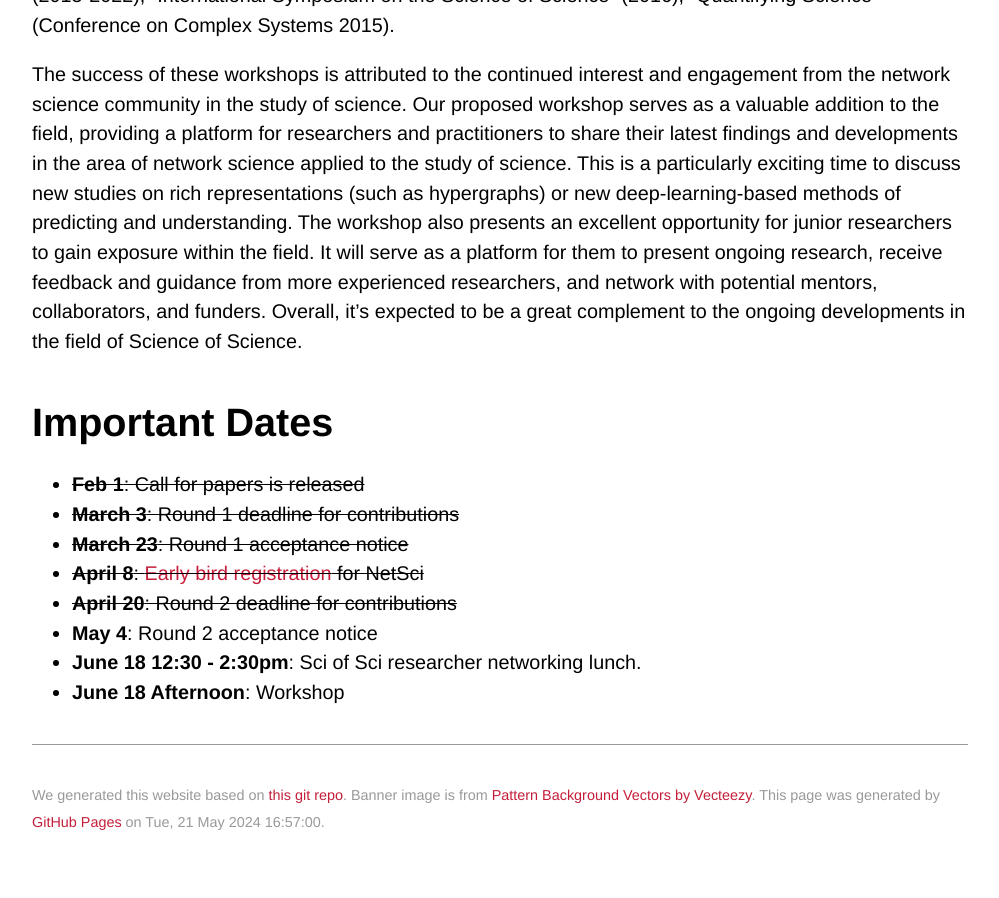
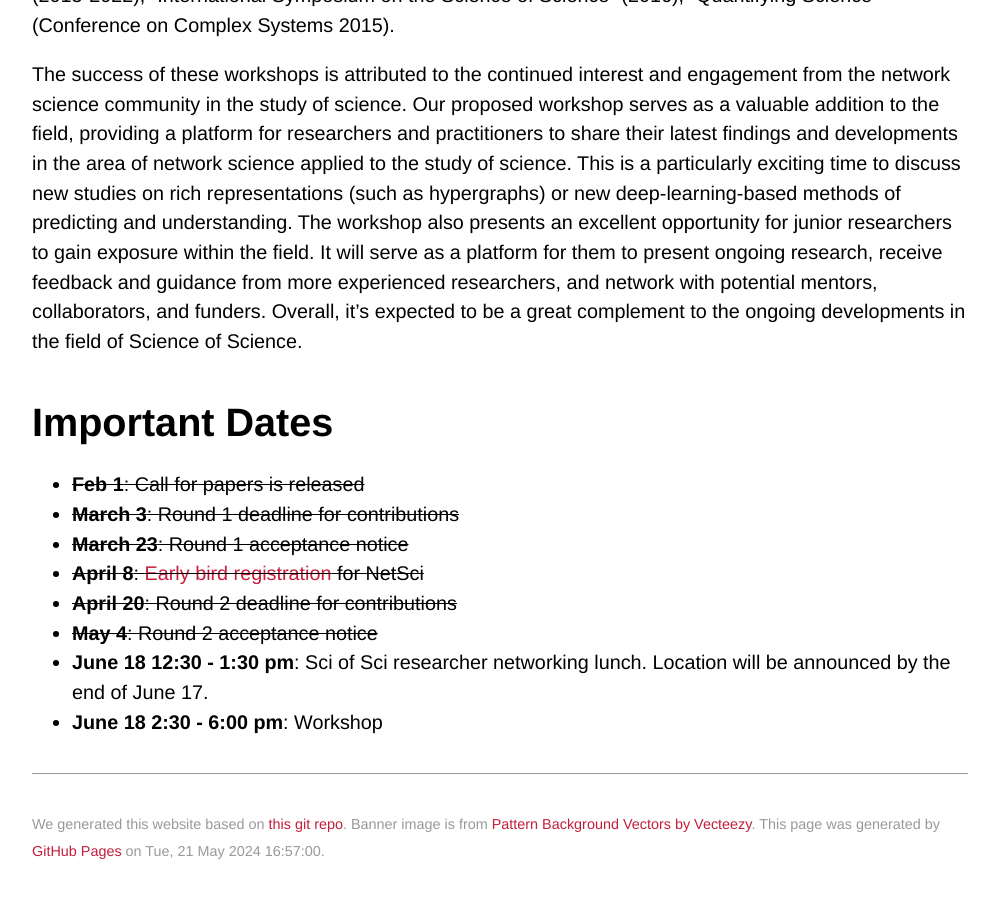
Before and after one commit to netscisci/netscisci.github.io, a Jekyll site: the page built from index.md, in a window 1280 px wide and 900 px high, scrolled down 1421 px. Shown: the whole window, without its empty margins (140-1139 px from the left). Built offline with Jekyll 4.4.1, drawn with Linux system fonts in a browser that asks for light colours; some web fonts are replaced; our own code applies the rules of GitHub Pages for plain Markdown files; before the commit the page ends 2292 px from its top, so only the background shows below that.

Commit message:
Update index.md

```diff
--- a/index.md
+++ b/index.md
@@ -26,6 +26,6 @@ The success of these workshops is attributed to the continued interest and engag
 - ~~**March 23**: Round 1 acceptance notice~~
 - ~~**April 8**: [Early bird registration](https://netsci2024.com/en/participate/registration) for NetSci~~
 - ~~**April 20**: Round 2 deadline for contributions~~
-- **May 4**: Round 2 acceptance notice
-- **June 18 12:30 - 2:30pm**: Sci of Sci researcher networking lunch.
-- **June 18 Afternoon**: Workshop
+- ~~**May 4**: Round 2 acceptance notice~~
+- **June 18 12:30 - 1:30 pm**: Sci of Sci researcher networking lunch. Location will be announced by the end of June 17.
+- **June 18 2:30 - 6:00 pm**: Workshop
```
